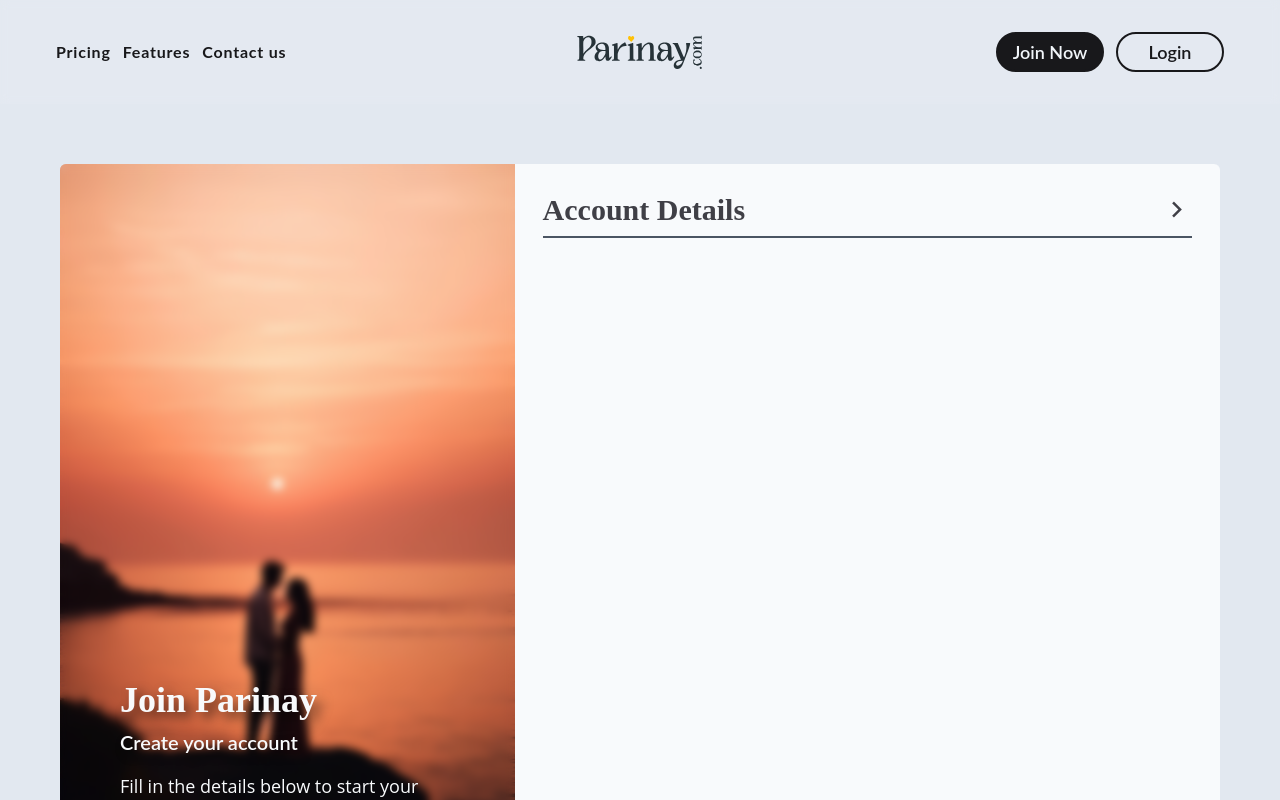
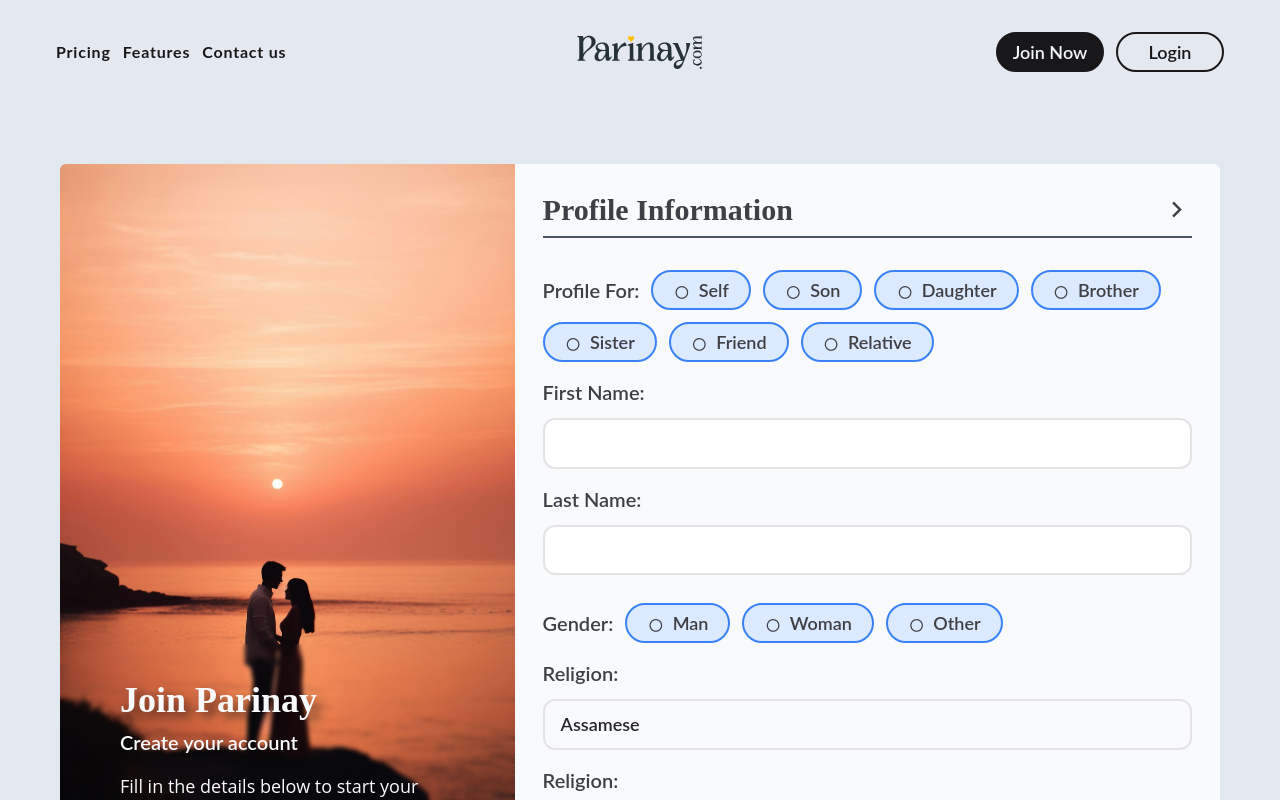
Before and after one commit to JyotiInHex/Parinay, a React (Create React App) app: page /register in a window 1280 px wide. Shown: the top 800 px of the page. Built offline with nearby package versions, Linux system fonts and the light colour scheme; the HTML template or start-up script is replaced by a standard one.

Commit message:
today last

```diff
--- a/src/auth/forgotPass.jsx
+++ b/src/auth/forgotPass.jsx
@@ -24,7 +24,7 @@ const ForgotPass = ({onLoginClick, onCloseClick}) => {
                     <p className="text-lg font-opensans font-medium mb-6">No worries, we will send you an email to reset your password and get you back on track.</p>
                 </div>
                 <form className="relative w-[125vh] bg-white p-7 rounded-lg drop-shadow-lg" method="POST">
-                    <span className='absolute top-4 left-0 text-lg text-zinc-700 font-semibold cursor-pointer' onClick={onLoginClick}>
+                    <span className='absolute top-4 left-5 text-lg text-zinc-700 font-semibold cursor-pointer' onClick={onLoginClick}>
                         <i className='ri-arrow-left-s-line'></i>Back
                     </span>
                     <div className="mb-4 mt-5 drop-shadow-md">
--- a/src/auth/register.jsx
+++ b/src/auth/register.jsx
@@ -31,21 +31,126 @@ const Register = () => {
             <figure className='absolute top-0 left-0 z-[-1] w-full h-full overflow-hidden rounded-l-md'>
               <img src={registerBg} alt="registerBg" className='w-full h-full object-cover pointer-events-none' />
             </figure>
-            <span className='absolute top-0 left-0 z-[-1] w-full h-full backdrop-blur-sm rounded-md'></span>
+            <span className='absolute bottom-0 left-0 z-[-1] w-full h-[35vh] backdrop-blur-[2px] rounded-md'></span>
             <h2 className="ml-5 text-4xl font-playfair font-extrabold text-shadow-3xl">Join Parinay</h2>
             <h3 className="ml-5 text-xl font-lato font-semibold mb-4 mt-2 text-shadow-2xl">Create your account</h3>
             <p className="ml-5 text-lg font-opensans font-medium">Fill in the details below to start your journey towards finding your perfect match. Join our community and explore the possibilities.</p>
           </div>
-          <form className="w-full h-auto bg-slate-50 rounded-r-md overflow-hidden" method='POST'>
-            <div className='relative w-full h-max transition-all p-7 text-zinc-700 overflow-hidden'>
+          <form className="w-full h-auto bg-slate-50 rounded-r-md" method='POST'>
+            <div className='relative w-full h-fit transition-all p-7 text-zinc-700'>
                 <div className={animation}>
-                  <h2 className='flex justify-between items-end text-3xl font-playfair font-extrabold border-b-2 border-gray-600 pb-2'>Account Details
+                  <h2 className='flex justify-between items-end text-3xl font-playfair font-extrabold border-b-2 border-gray-600 pb-2'>Profile Information
                     <i className='ri-arrow-right-s-line text-end font-medium '></i>
                   </h2>
-                  {/* fieldset */}
-                  <div className=''>
-                    <label htmlFor=""></label>
-                  </div>
+
+                  <fieldset className='flex flex-col mt-5'>
+                    <div className='flex flex-wrap items-center gap-3 mt-3 mb-4'>
+                      <h3 className='text-xl font-lato font-semibold'>Profile For:</h3>
+                      <div className='w-fit h-fit flex items-center justify-between gap-2 border-2 border-blue-500 bg-blue-100 rounded-full px-5 py-1'>
+                        <input type="radio" name="profileFor" id="self" className='w-fit h-5'/>
+                        <label className='w-fit h-fit rounded-full text-lg font-lato font-semibold cursor-pointer' htmlFor="self">
+                          Self
+                        </label>
+                      </div>
+                      <div className='w-fit h-fit flex items-center justify-between gap-2 border-2 border-blue-500 bg-blue-100 rounded-full px-5 py-1'>
+                        <input type="radio" name="profileFor" id="son" className='w-fit h-5'/>
+                        <label className='w-fit h-fit rounded-full text-lg font-lato font-semibold cursor-pointer' htmlFor="son">
+                          Son
+                        </label>
+                      </div>
+                      <div className='w-fit h-fit flex items-center justify-between gap-2 border-2 border-blue-500 bg-blue-100 rounded-full px-5 py-1'>
+                        <input type="radio" name="profileFor" id="daughter" className='w-fit h-5'/>
+                        <label className='w-fit h-fit rounded-full text-lg font-lato font-semibold cursor-pointer' htmlFor="daughter">
+                          Daughter
+                        </label>
+                      </div>
+                      <div className='w-fit h-fit flex items-center justify-between gap-2 border-2 border-blue-500 bg-blue-100 rounded-full px-5 py-1'>
+                        <input type="radio" name="profileFor" id="brother" className='w-fit h-5'/>
+                        <label className='w-fit h-fit rounded-full text-lg font-lato font-semibold cursor-pointer' htmlFor="brother">
+                          Brother
+                        </label>
+                      </div>
+                      <div className='w-fit h-fit flex items-center justify-between gap-2 border-2 border-blue-500 bg-blue-100 rounded-full px-5 py-1'>
+                        <input type="radio" name="profileFor" id="sister" className='w-fit h-5'/>
+                        <label className='w-fit h-fit rounded-full text-lg font-lato font-semibold cursor-pointer' htmlFor="sister">
+                          Sister
+                        </label>
+                      </div>
+                      <div className='w-fit h-fit flex items-center justify-between gap-2 border-2 border-blue-500 bg-blue-100 rounded-full px-5 py-1'>
+                        <input type="radio" name="profileFor" id="friend" className='w-fit h-5'/>
+                        <label className='w-fit h-fit rounded-full text-lg font-lato font-semibold cursor-pointer' htmlFor="friend">
+                          Friend
+                        </label>
+                      </div>
+                      <div className='w-fit h-fit flex items-center justify-between gap-2 border-2 border-blue-500 bg-blue-100 rounded-full px-5 py-1'>
+                        <input type="radio" name="profileFor" id="relative" className='w-fit h-5'/>
+                        <label className='w-fit h-fit rounded-full text-lg font-lato font-semibold cursor-pointer' htmlFor="relative">
+                          Relative
+                        </label>
+                      </div>
+                    </div>
+
+                    <label className='flex flex-col gap-3 mb-4' htmlFor="First_name">
+                      <h3 className='text-xl font-lato font-semibold'>First Name:</h3>
+                      <input className="outline-none border-2 border-zinc-200 rounded-xl w-full py-3 px-4 text-lg font-lato font-semibold text-zinc-800 leading-tight transition-all focus:border-blue-500" id="First_name" type="text" name="fName" required/>
+                    </label>
+
+                    <label className='flex flex-col gap-3 mb-4' htmlFor="Last_name">
+                      <h3 className='text-xl font-lato font-semibold'>Last Name:</h3>
+                      <input className="outline-none border-2 border-zinc-200 rounded-xl w-full py-3 px-4 text-lg font-lato font-semibold text-zinc-800 leading-tight transition-all focus:border-blue-500" id="Last_name" type="text" name="lName" required/>
+                    </label>
+
+                    <div className='flex flex-wrap items-center gap-3 mt-3 mb-4'>
+                      <h3 className='text-xl font-lato font-semibold'>Gender:</h3>
+                      <div className='w-fit h-fit flex items-center justify-between gap-2 border-2 border-blue-500 bg-blue-100 rounded-full px-5 py-1'>
+                        <input type="radio" name="gender" id="man" className='w-fit h-5'/>
+                        <label className='w-fit h-fit rounded-full text-lg font-lato font-semibold cursor-pointer' htmlFor="man">
+                          Man
+                        </label>
+                      </div>
+                      <div className='w-fit h-fit flex items-center justify-between gap-2 border-2 border-blue-500 bg-blue-100 rounded-full px-5 py-1'>
+                        <input type="radio" name="gender" id="woman" className='w-fit h-5'/>
+                        <label className='w-fit h-fit rounded-full text-lg font-lato font-semibold cursor-pointer' htmlFor="woman">
+                          Woman
+                        </label>
+                      </div>
+                      <div className='w-fit h-fit flex items-center justify-between gap-2 border-2 border-blue-500 bg-blue-100 rounded-full px-5 py-1'>
+                        <input type="radio" name="gender" id="other" className='w-fit h-5'/>
+                        <label className='w-fit h-fit rounded-full text-lg font-lato font-semibold cursor-pointer' htmlFor="other">
+                          Other
+                        </label>
+                      </div>
+                    </div>
+
+                    <label className='flex flex-col gap-3 mb-4' htmlFor="Religion">
+                      <h3 className='text-xl font-lato font-semibold'>Religion:</h3>
+                      <div className="relative outline-none border-2 border-zinc-200 rounded-xl w-full py-3 px-4 text-lg font-lato font-semibold text-zinc-800 leading-tight transition-all focus:border-blue-500">
+                        <h6>Assamese</h6>
+                        <div className='absolute top-14 left-0 z-10 p-7 w-1/2 h-auto flex flex-col gap-3 bg-white rounded-md opacity-0 invisible'>
+                          <h4>Hinduism</h4>
+                          <h4>Islam</h4>
+                          <h4>Christianity</h4>
+                          <h4>Buddhism</h4>
+                          <h4>Sikhism</h4>
+                          <h4>Jainism</h4>
+                        </div>
+                      </div>
+                    </label>
+                    <label className='flex flex-col gap-3 mb-4' htmlFor="Religion">
+                      <h3 className='text-xl font-lato font-semibold'>Religion:</h3>
+                      <div className="relative outline-none border-2 border-zinc-200 rounded-xl w-full py-3 px-4 text-lg font-lato font-semibold text-zinc-800 leading-tight transition-all focus:border-blue-500">
+                        <h6>Assamese</h6>
+                        <div className='absolute top-14 left-0 z-10 p-7 w-1/2 h-auto flex flex-col gap-3 bg-white rounded-md opacity-0 invisible'>
+                          <h4>Hinduism</h4>
+                          <h4>Islam</h4>
+                          <h4>Christianity</h4>
+                          <h4>Buddhism</h4>
+                          <h4>Sikhism</h4>
+                          <h4>Jainism</h4>
+                        </div>
+                      </div>
+                    </label>
+                  </fieldset>
                 </div>
             </div>
           </form>
--- a/src/index.css
+++ b/src/index.css
@@ -1,63 +1,118 @@
 @tailwind base;
 @tailwind components;
 @tailwind utilities;
-*::selection{background-color: rgb(46, 44, 40);color: white;}
-html,body{scrollbar-width: none;}
-[data-scroll-container]{
+
+*::selection {
+  background-color: rgb(46, 44, 40);
+  color: white;
+}
+
+html,
+body {
+  scrollbar-width: none;
+}
+
+[data-scroll-container] {
   position: relative;
   overflow: hidden;
   width: 100%;
   height: 100%;
 }
-.priceBg-art{
+
+.priceBg-art {
   background-position: center;
   background-repeat: no-repeat;
   background-size: 80%;
 }
-.priceBg-art.one{background-image: url("assets/art-1.webp");}
-.priceBg-art.two{background-image: url("assets/art-2.webp");}
-.priceBg-art.three{background-image: url("assets/art-3.webp");}
-.priceBg-art.four{background-image: url("assets/art-4.webp");}
-.priceBg-art.five{background-image: url("assets/art-5.webp");}
-.priceBg-art.six{background-image: url("assets/art-6.webp");}
 
-input[type=number]::-webkit-outer-spin-button,
-input[type=number]::-webkit-inner-spin-button {
+.priceBg-art.one {
+  background-image: url("assets/art-1.webp");
+}
+
+.priceBg-art.two {
+  background-image: url("assets/art-2.webp");
+}
+
+.priceBg-art.three {
+  background-image: url("assets/art-3.webp");
+}
+
+.priceBg-art.four {
+  background-image: url("assets/art-4.webp");
+}
+
+.priceBg-art.five {
+  background-image: url("assets/art-5.webp");
+}
+
+.priceBg-art.six {
+  background-image: url("assets/art-6.webp");
+}
+
+input[type="number"]::-webkit-outer-spin-button,
+input[type="number"]::-webkit-inner-spin-button {
   -webkit-appearance: none;
   margin: 0;
 }
-input[type=number] {appearance: textfield;}
-input,textarea{text-transform: capitalize;}
 
-.popupVisible{
+input[type="number"] {
+  appearance: textfield;
+}
+
+input,
+textarea {
+  text-transform: capitalize;
+}
+
+input[type="radio"] {
+  position: relative;
+  appearance: none;
+}
+
+input[type="radio"]::after {
+  content: "○";
+  display: block;
+  width: auto;
+  height: auto;
+  transform: translateY(-12.5px);
+  font-size: 1.8em;
+  font-weight: 600;
+  color: rgb(63, 63, 70);
+  transition: all 0.5s ease-in-out;
+}
+input[type="radio"]:checked:after {
+  content: "◉";
+  font-weight: 500;
+}
+
+.popupVisible {
   opacity: 1;
   visibility: visible;
   transition: all 0.3s ease-in-out;
 }
-.popupInvisible{
+
+.popupInvisible {
   opacity: 0;
   visibility: hidden;
   transition: all 0.3s ease-in-out;
 }
-.formVisible{
+
+.formVisible {
   transform: translateY(0px);
   transition: all 0.5s cubic-bezier(0.175, 0.885, 0.32, 1.275);
 }
-.formHidden{
+
+.formHidden {
   transform: translateY(-100px);
   transition: all 0.5s cubic-bezier(0.175, 0.885, 0.32, 1.275);
 }
 
+.animate-slide-right {
+  animation: slide-right 0.5s ease-in-out;
+}
 
-@keyframes slide-left {
-  from {
-    opacity: 0;
-    transform: translateX(100%);
-  }
-  to {
-    opacity: 1;
-    transform: translateX(0);
-  }
+.animate-slide-left {
+  animation: slide-left 0.5s ease-in-out;
 }
 
 @keyframes slide-right {
@@ -71,10 +126,13 @@ input,textarea{text-transform: capitalize;}
   }
 }
 
-.animate-slide-left {
-  animation: slide-left 0.5s ease-in-out;
+@keyframes slide-left {
+  from {
+    opacity: 0;
+    transform: translateX(100%);
   }
-
-.animate-slide-right {
-  animation: slide-right 0.5s ease-in-out;
+  to {
+    opacity: 1;
+    transform: translateX(0);
   }
+}
```
Lines whose indentation alone changed are shown as unchanged.
